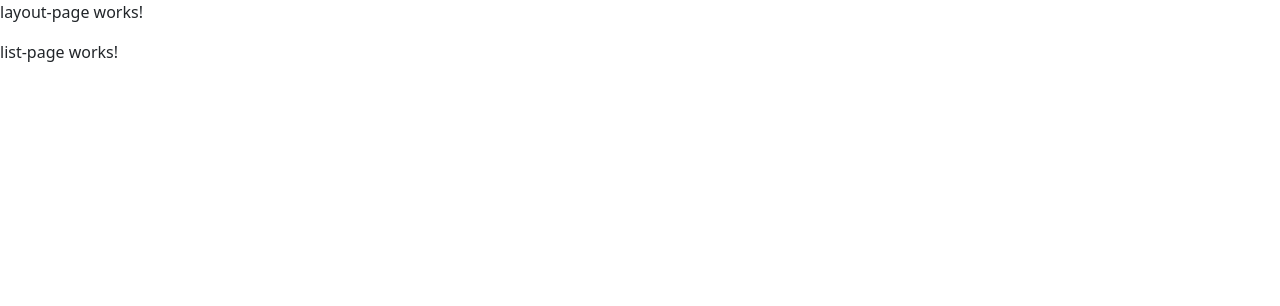
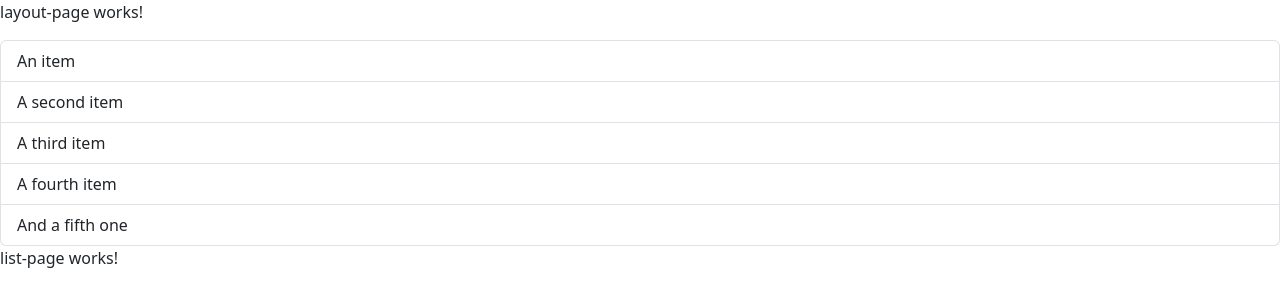
Before and after one commit to Diegucho7/proyect-store, an Angular app in the folder proyectStore/: page /heroes/list in a window 1280 px wide. Shown: the top 306 px of the page. Built offline with nearby package versions, Linux system fonts and the light colour scheme.

Commit message:
inicio de lista en el layout

```diff
--- a/proyectStore/src/app/heroes/pages/layout-page/layout-page.component.html
+++ b/proyectStore/src/app/heroes/pages/layout-page/layout-page.component.html
@@ -1,2 +1,10 @@
 <p>layout-page works!</p>
+
+<ul class="list-group">
+    <li class="list-group-item">An item</li>
+    <li class="list-group-item">A second item</li>
+    <li class="list-group-item">A third item</li>
+    <li class="list-group-item">A fourth item</li>
+    <li class="list-group-item">And a fifth one</li>
+  </ul>
 <router-outlet></router-outlet>
```
